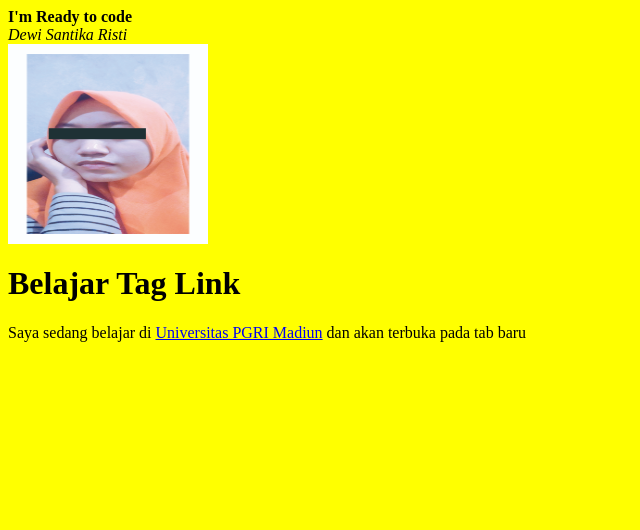
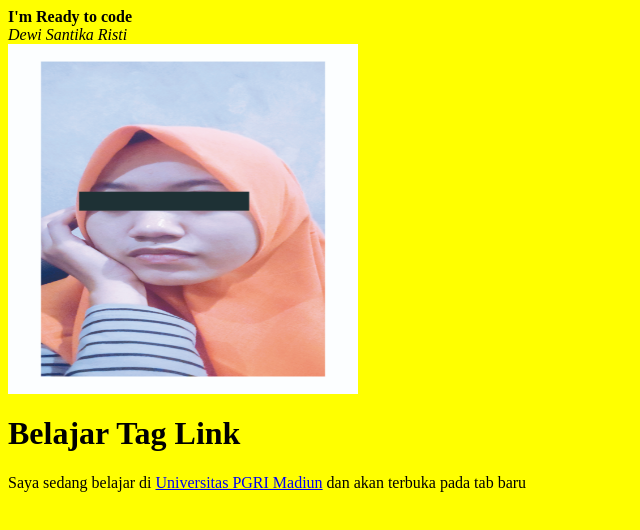
Before and after one commit to Dekaristi/dekaristi.github.io, a plain HTML site: page index.html in a window 1280 px wide. Shown: the whole page, without its empty margins (0-640 px from the left). Drawn offline with Linux system fonts and the light colour scheme.

Commit message:
Update index.html

```diff
--- a/index.html
+++ b/index.html
@@ -8,7 +8,7 @@
 	 <br>
 		<i>Dewi Santika Risti</i>
 	 <br>
-	 <img src="uuuu.jpg" alt="foto" width="200" height="200">
+	 <img src="uuuu.jpg" alt="foto" width="350" height="350">
 	</head>
 	<body>
 		<h1>Belajar Tag Link</h1>
```
